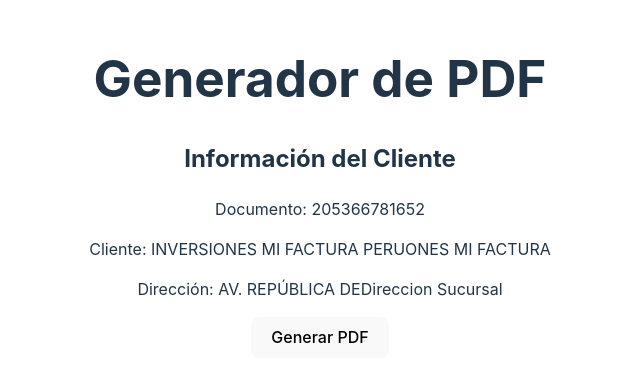
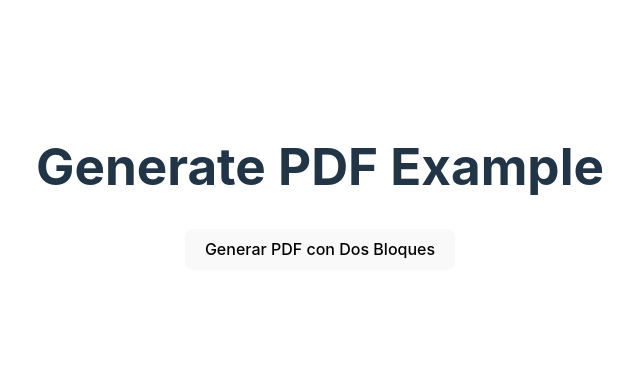
Before and after one commit to llanosNEGO/jspdfREACT, a React (Vite) app in the folder factura/: page / in a window 1280 px wide. Shown: the part 213-594 px from the top of the page, without its empty margins (320-960 px from the left). Built offline with nearby package versions, Linux system fonts and the light colour scheme; the HTML template or start-up script is replaced by a standard one.

Commit message:
diseño parte superior cotizacion

```diff
--- a/factura/package.json
+++ b/factura/package.json
@@ -10,6 +10,7 @@
     "preview": "vite preview"
   },
   "dependencies": {
+    "@types/jspdf": "^2.0.0",
     "jspdf": "^2.5.1",
     "react": "^18.2.0",
     "react-dom": "^18.2.0"
--- a/factura/src/App.jsx
+++ b/factura/src/App.jsx
@@ -1,44 +1,17 @@
-import { jsPDF } from 'jspdf';
-import React, { useRef } from 'react';
-import Cliente from './FCliente';
+
+import React from 'react';
+import PdfGenerator from './FCliente';
 import './App.css';
 
+// App.js
+
 function App() {
-    const pdfRef = useRef();
-
-    const generarPDF = async () => {
-        const doc = new jsPDF();
-
-        // Obtener el contenido HTML del componente hijo mediante la referencia
-        const content = await pdfRef.current.getHtmlContent();
-        if (!content) {
-            alert('Error: No se pudo obtener el contenido para generar el PDF.');
-            return;
-        }
-
-        // Generar el PDF con el contenido HTML obtenido del hijo
-        doc.html(content, {
-            callback: () => {
-                doc.save('Facturacliente.pdf');
-            },
-            x: 15,
-            y: 20,
-        });
-    };
-
-    return (
-        <div>
-            <h1>Generador de PDF</h1>
-            {/* Pasar las propiedades necesarias al componente hijo */}
-            <Cliente
-                ref={pdfRef}
-                DOCUMENTO="205366781652"
-                CLIENTE="INVERSIONES MI FACTURA PERUONES MI FACTURA"
-                DIRECCION="AV. REPÚBLICA DEDireccion Sucursal"
-            />
-            <button onClick={generarPDF}>Generar PDF</button>
-        </div>
-    );
+  return (
+    <div className="App">
+      <h1>Generate PDF Example</h1>
+      <PdfGenerator />
+    </div>
+  );
 }
 
 export default App;
--- a/factura/src/FCliente.jsx
+++ b/factura/src/FCliente.jsx
@@ -1,32 +1,67 @@
-import React, { forwardRef, useImperativeHandle } from 'react';
+// PdfGenerator.js
 
+import React from 'react';
+import { jsPDF } from 'jspdf';
 
+const PdfGenerator = () => {
+  const generatePDF = () => {
+    const doc = new jsPDF({
+      orientation: 'portrait', // Orientación del documento (portrait/landscape)
+      unit: 'mm', // Unidad de medida
+      format: 'a4',
+    });
 
+    //x <->
+    //y ^
+    const ylimit = 128;
+    const marginLeft = 20;
+    const ylimitcl = 100;
+    const ylimitfc = 20;
 
-const Cliente = forwardRef((props, ref) => {
-    const {DOCUMENTO,CLIENTE,DIRECCION} = props;
-    useImperativeHandle(ref, () => ({
-        getHtmlContent: () => {
-            return (`
-                <div>
-                    <h2>Información del Cliente</h2>
-                    <p><strong>Documento:</strong> ${DOCUMENTO}</p>
-                    <p><strong>Cliente:</strong> ${CLIENTE}</p>
-                    <p><strong>Dirección:</strong> ${DIRECCION}</p>
-                </div>`
+    //const marginTop = 15;
 
-            );
-        }
-    }),[DOCUMENTO, CLIENTE, DIRECCION]);
+    const contentWidth = doc.internal.pageSize.width - marginLeft ;
+    const limitWidth = doc.internal.pageSize.width - ylimit ;
+    const limitclWidth = doc.internal.pageSize.width - ylimitcl ;
+    const limitfc = doc.internal.pageSize.width - ylimitfc ;
+    //const contentHeight = doc.internal.pageSize.height - marginTop * 2;
+    // Informacion de la empresa
+    doc.setFontSize(12);
+    doc.text('COCA-COLA SERVICIOS DE PERU S.A', 50, 15, { maxWidth: limitWidth });
+    doc.setFontSize(8);
+    doc.text('Direccion Sucursal: AV. REPÚBLICA DE PANAMÁ URB. LIMATAMBO 4050', 50, 20,{ maxWidth: limitWidth });
+    doc.text('Teléfonos: 854966666 | 6558842814', 50, 27,{ maxWidth: limitWidth } );
+    doc.text('CORREO: Venta@mifacturaperu.com.', 50, 32,{ maxWidth: limitWidth } );
 
-    return (
-        <div>
-            <h2>Información del Cliente</h2>
-            <p>Documento: {DOCUMENTO}</p>
-            <p>Cliente: {CLIENTE}</p>
-            <p>Dirección: {DIRECCION}</p>
-        </div>
-    );
-});
+    // Informacion del comprobannte
+    doc.setFontSize(12);
+    doc.text('R.U.C 20999999999', 150, 15,{ maxWidth: contentWidth });
+    doc.text('COTIZACION', 155, 22,{ maxWidth: contentWidth });
+    doc.text('C -6000', 160, 29,{ maxWidth: contentWidth });
 
-export default Cliente;
+    // Informacion del cliente
+    doc.setFontSize(8);
+    doc.text('RUC/DNI : 205366781652',10,43,{ maxWidth: limitclWidth });
+    doc.text('CLIENTE :  INVERCIONES MI FACTURA PERUONES MI FACTURA PERUONES MI FACTURA PERUONES MI FACTURA PERU',10,47,{ maxWidth: limitclWidth });
+    doc.text('DIRECCION :  Direccion Sucursal: AV. REPÚBLICA DEDireccion Sucursal: AV. REPÚBLICA DEDireccion Sucursal: AV. REPÚBLICA DE ',10,55,{ maxWidth: limitclWidth });
+
+    // Informacion de fechas y tipo de pago
+    doc.setFontSize(8);
+    doc.text('FECHA DE EMISION : 13-05-2024',150,40,{ maxWidth: limitfc });
+    doc.text('TIPO DE MONEDA :  SOL',150,46,{ maxWidth: limitfc });
+    doc.text('CONDICION DE PAGO :  Credito',150,50,{ maxWidth: limitfc });
+    doc.text('CANTIDAD DE DIAS : 30',150,54,{ maxWidth: limitfc });
+    doc.text('PLAZO ENTREGA MAXIMO : 16-05-2024',150,58,{ maxWidth: limitfc });
+
+    // Guardar el PDF
+    doc.save('Diseño_Cotizacion.pdf');
+  };
+
+  return (
+    <div>
+      <button onClick={generatePDF}>Generar PDF con Dos Bloques</button>
+    </div>
+  );
+};
+
+export default PdfGenerator;
```
Also changed, not shown: 1 other file (tests, documents, lock files or other folders).
